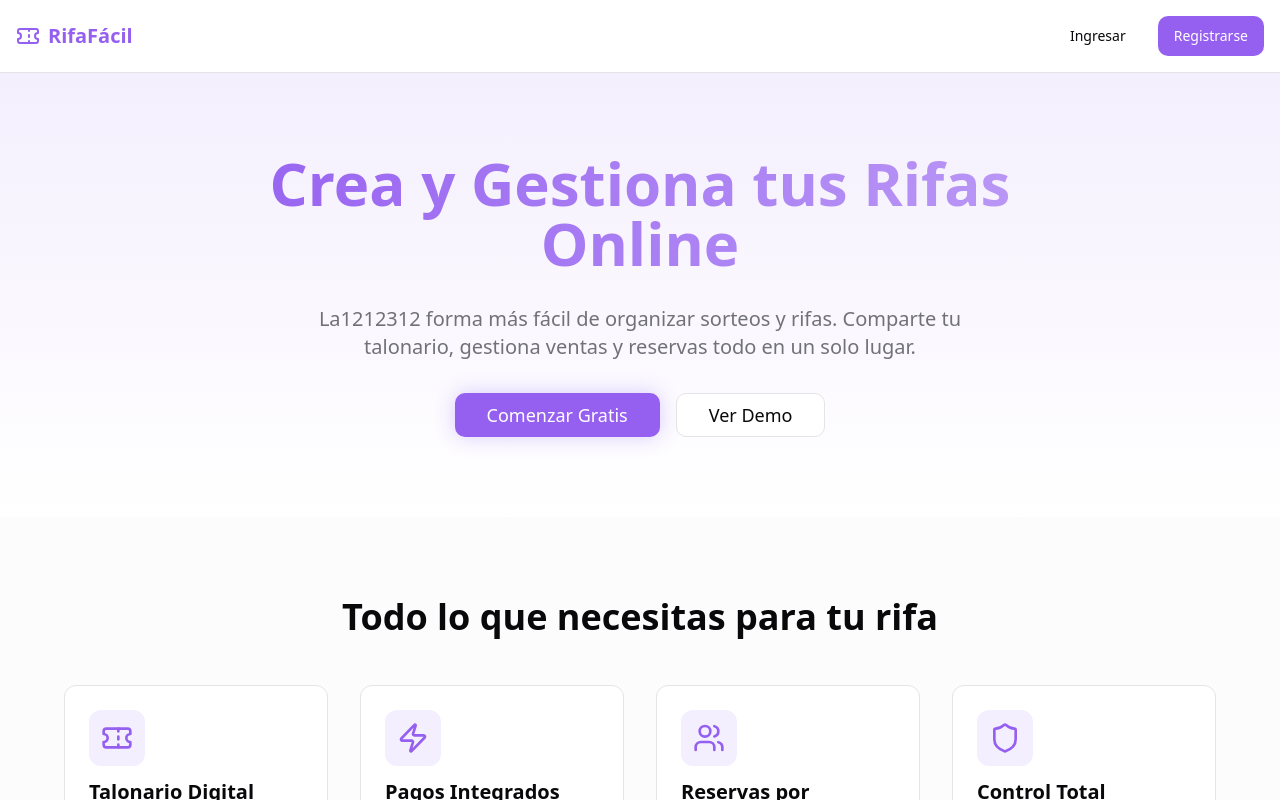
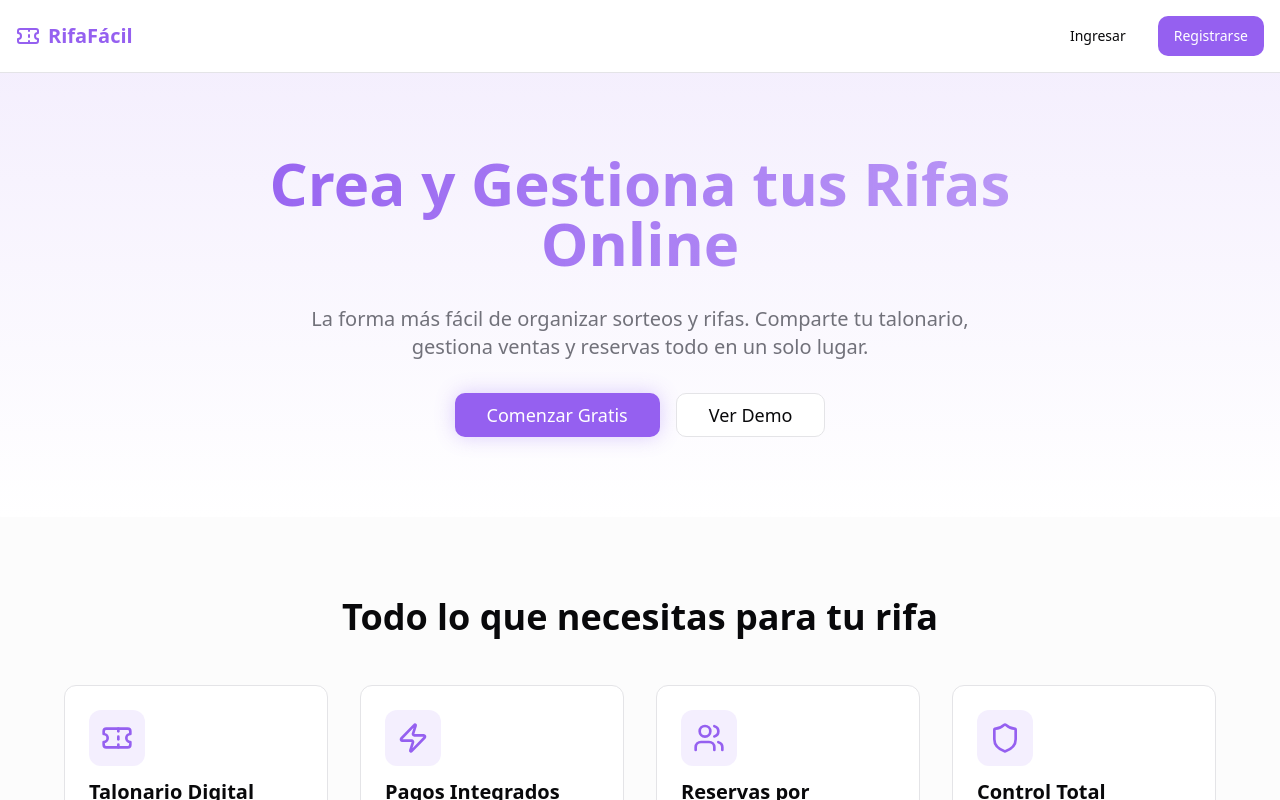
Before and after one commit to cvelasquez94/raffle-fast, a React (Vite) app: page / in a window 1280 px wide. Shown: the top 800 px of the page. Built offline with nearby package versions, Linux system fonts and the light colour scheme; no server answers; the HTML template or start-up script is replaced by a standard one.

Commit message:
corregimos el texto del home

```diff
--- a/src/pages/Index.tsx
+++ b/src/pages/Index.tsx
@@ -34,7 +34,7 @@ const Index = () => {
               Crea y Gestiona tus Rifas Online
             </h1>
             <p className="text-xl text-muted-foreground max-w-2xl mx-auto">
-              La1212312 forma más fácil de organizar sorteos y rifas. Comparte tu talonario,
+              La forma más fácil de organizar sorteos y rifas. Comparte tu talonario,
               gestiona ventas y reservas todo en un solo lugar.
             </p>
             <div className="flex gap-4 justify-center flex-wrap">
```
Also changed, not shown: components.json.
